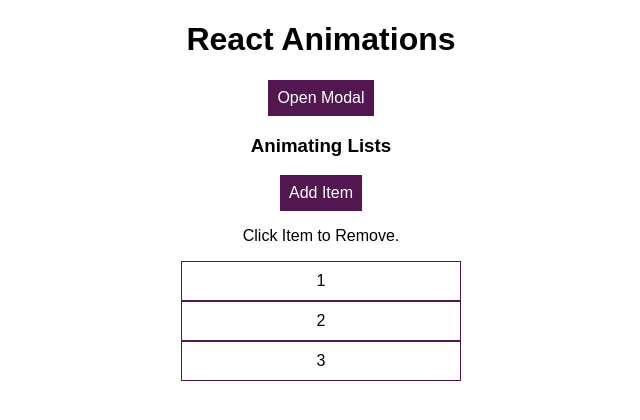
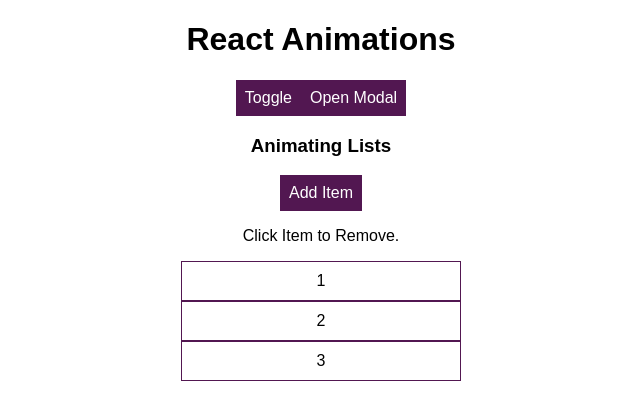
Before and after one commit to TigranVardanyan/Animations-in-React, a React (Create React App) app: page / in a window 1280 px wide. Shown: the top 420 px of the page, without its empty margins (319-959 px from the left). Built offline with nearby package versions, Linux system fonts and the light colour scheme.

Commit message:
Using ReactTransitionGroup

```diff
--- a/src/App.js
+++ b/src/App.js
@@ -1,37 +1,67 @@
-import React, { Component } from "react";
-
+import React, {Component} from "react";
 import "./App.css";
 import Modal from "./components/Modal/Modal";
 import Backdrop from "./components/Backdrop/Backdrop";
 import List from "./components/List/List";
+import Transition from "react-transition-group/Transition";
 
 class App extends Component {
   state = {
     modalIsOpen: false,
+    showBlock: false,
   }
-
   showModal = () => {
     this.setState({modalIsOpen: true});
   }
-
   closeModal = () => {
     this.setState({modalIsOpen: false})
   }
+
   render() {
     return (
       <div className="App">
         <h1>React Animations</h1>
-        <Modal
-          show={this.state.modalIsOpen}
-          closed={this.closeModal}
-        />
-        <Backdrop show={this.state.modalIsOpen}/>
+        <button
+          className="Button"
+          onClick={() => this.setState(prevState => (
+            {showBlock: !prevState.showBlock}
+          ))}
+        >
+          Toggle
+        </button>
+        <Transition
+          in={this.state.showBlock}
+          timeout={1000}
+          mountOnEnter
+          unmountOnExit
+        >
+          {state =>
+            <div style={{
+              backgroundColor: 'red',
+              width: '100px',
+              height: '100px',
+              margin: 'auto',
+              transition: 'all 1s ease-out',
+              opacity: state === 'exiting' ? '0' : '1',
+            }}/>
+          }
+        </Transition>
+        {this.state.modalIsOpen ? (
+          <Modal
+            show={this.state.modalIsOpen}
+            closed={this.closeModal}
+          />
+        ) : null}
+        {this.state.modalIsOpen ? (
+          <Backdrop show={this.state.modalIsOpen}/>
+        ) : null}
         <button
           className="Button"
           onClick={this.showModal}
-        >Open Modal</button>
+        >Open Modal
+        </button>
         <h3>Animating Lists</h3>
-        <List />
+        <List/>
       </div>
     );
   }
```
Also changed, not shown: package.json (+4 -3 lines), 1 other file (tests, documents, lock files or other folders).
